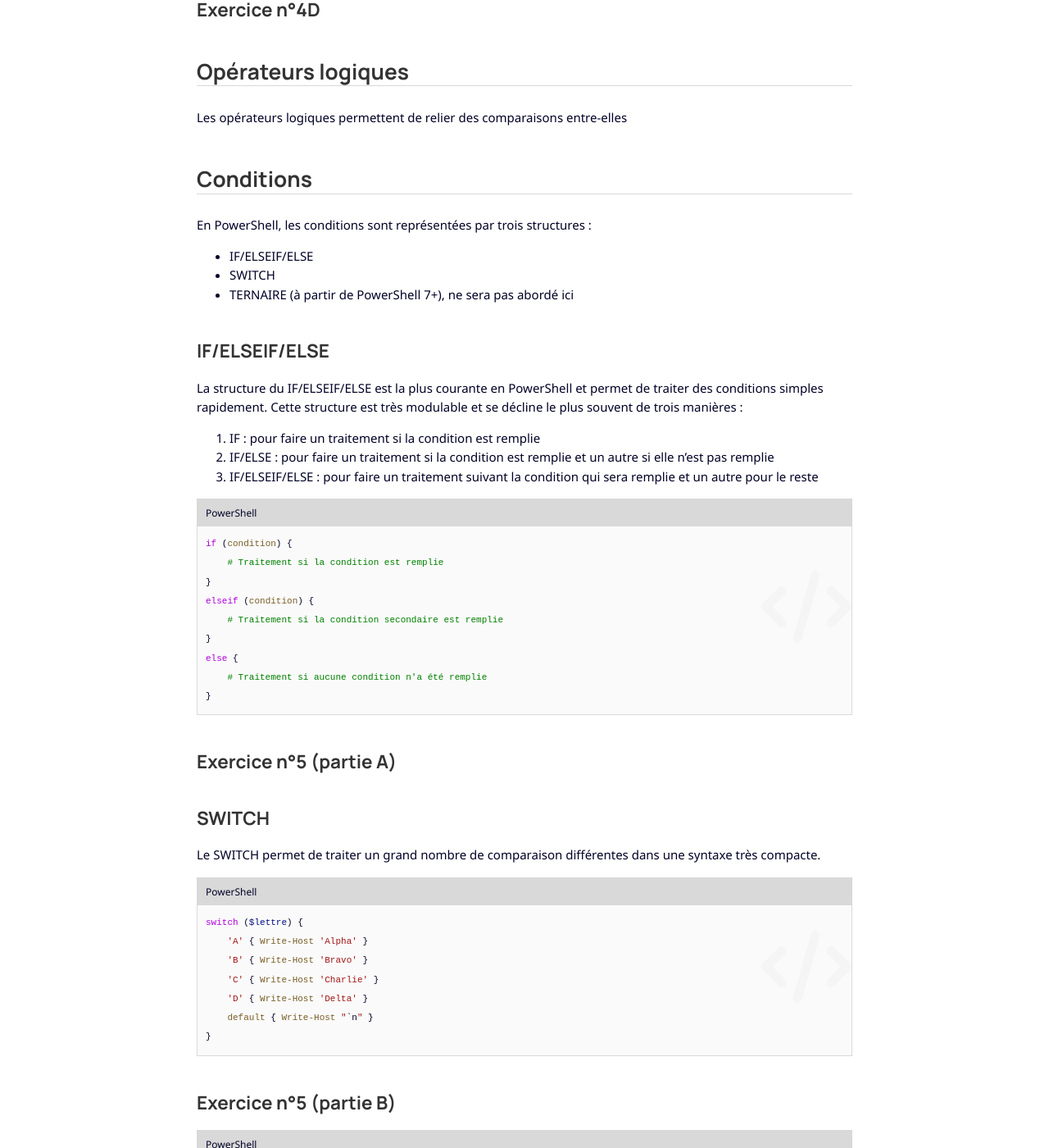
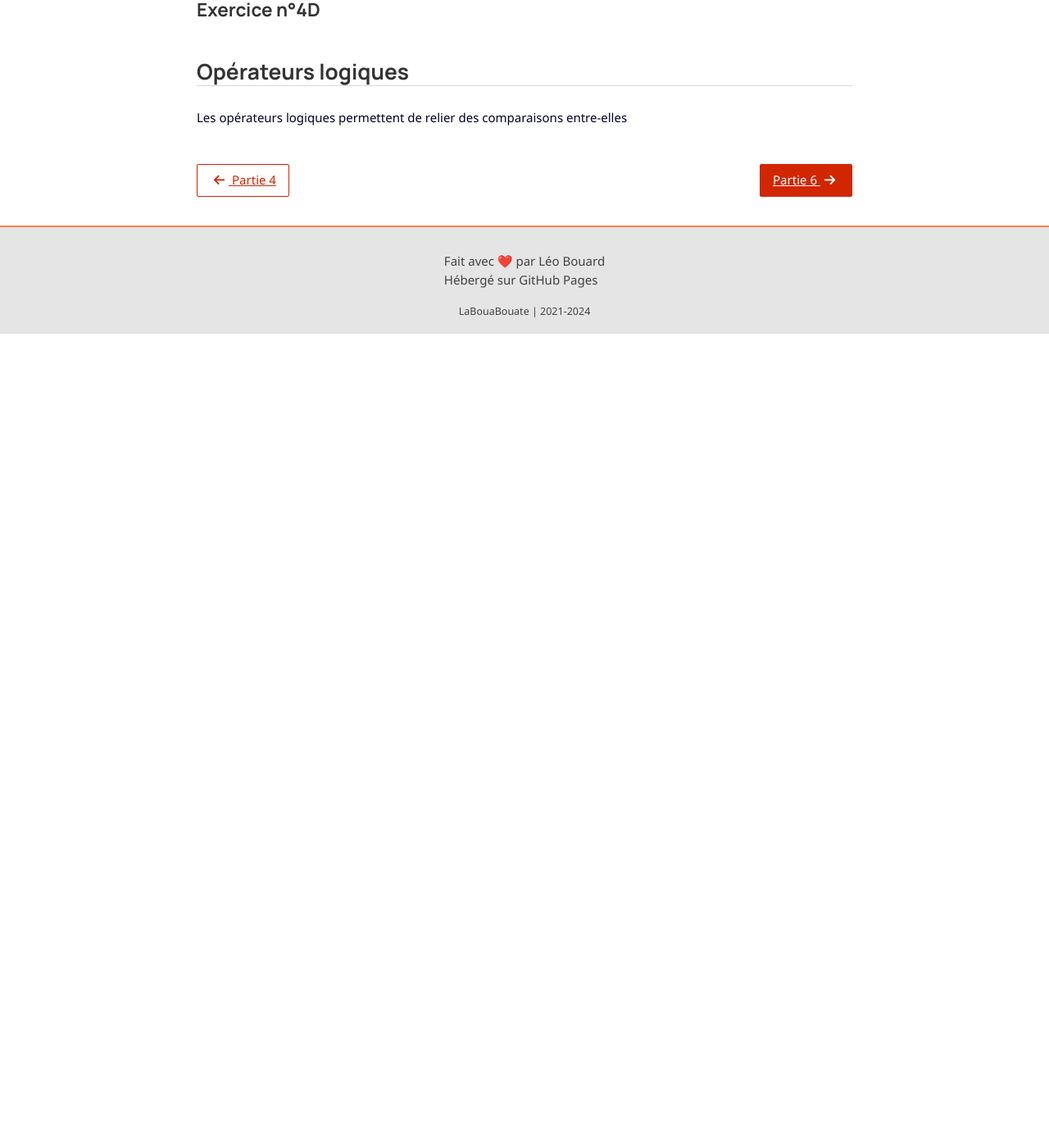
Before and after one commit to leobouard/leobouard.github.io, a Jekyll site: the page built from _posts/2024-04-07-cours-powershell-from-scratch-005.md, in a window 1280 px wide and 1400 px high, scrolled down 2998 px. Shown: the whole window at 82% size. Built offline with Jekyll 4.4.1, drawn with Linux system fonts in a browser that asks for light colours; nearby versions of some CDN libraries; some web fonts are replaced; after the commit the page ends 3405 px from its top, so only the background shows below that.

Commit message:
Update 2024-04-07-cours-powershell-from-scratch-005.md

````diff
--- a/_posts/2024-04-07-cours-powershell-from-scratch-005.md
+++ b/_posts/2024-04-07-cours-powershell-from-scratch-005.md
@@ -107,53 +107,3 @@ Comparaison | Prévision | Résultat
 ## Opérateurs logiques
 
 Les opérateurs logiques permettent de relier des comparaisons entre-elles
-
-## Conditions
-
-En PowerShell, les conditions sont représentées par trois structures :
-
-- IF/ELSEIF/ELSE
-- SWITCH
-- TERNAIRE (à partir de PowerShell 7+), ne sera pas abordé ici
-
-### IF/ELSEIF/ELSE
-
-La structure du IF/ELSEIF/ELSE est la plus courante en PowerShell et permet de traiter des conditions simples rapidement. Cette structure est très modulable et se décline le plus souvent de trois manières :
-
-1. IF : pour faire un traitement si la condition est remplie
-2. IF/ELSE : pour faire un traitement si la condition est remplie et un autre si elle n'est pas remplie
-3. IF/ELSEIF/ELSE : pour faire un traitement suivant la condition qui sera remplie et un autre pour le reste
-
-```powershell
-if (condition) {
-    # Traitement si la condition est remplie
-}
-elseif (condition) {
-    # Traitement si la condition secondaire est remplie
-}
-else {
-    # Traitement si aucune condition n'a été remplie
-}
-```
-
-### Exercice n°5 (partie A)
-
-### SWITCH
-
-Le SWITCH permet de traiter un grand nombre de comparaison différentes dans une syntaxe très compacte.
-
-```powershell
-switch ($lettre) {
-    'A' { Write-Host 'Alpha' }
-    'B' { Write-Host 'Bravo' }
-    'C' { Write-Host 'Charlie' }
-    'D' { Write-Host 'Delta' }
-    default { Write-Host "`n" }
-}
-```
-
-### Exercice n°5 (partie B)
-
-```powershell
-
-```
````
